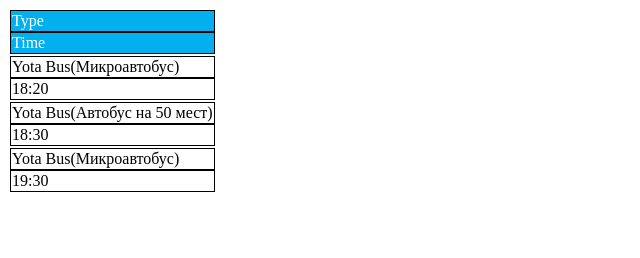
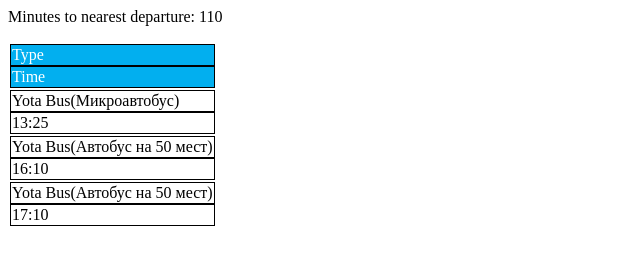
Before and after one commit to WonderBeat/atlantic-city-bus-schedule, a plain HTML site: page index.html in a window 1280 px wide. Shown: the whole page, without its empty margins (0-640 px from the left). Drawn offline with Linux system fonts and the light colour scheme.

Commit message:
Functions for sort departures and  for count minutes to nearest departure were added

```diff
--- a/index.html
+++ b/index.html
@@ -8,6 +8,7 @@
 	</head>
 	<body ng-app="busScheduleApp">
 		<div class="content" ng-controller="ScheduleCtrl">
+            <p>Minutes to nearest departure: {{minutesToNearestDeparture}}</p>
 			<table>
                 <tr>
                     <td>Type</td>
--- a/scripts/main.js
+++ b/scripts/main.js
@@ -10,8 +10,8 @@ busScheduleApp.factory("Schedule", function() {
             },
             "type": "Yota Bus(Микроавтобус)",
             "time": {
-                "hours": 18,
-                "minutes": 20
+                "hours": 13,
+                "minutes": 25
             }
         },
         {
@@ -21,7 +21,7 @@ busScheduleApp.factory("Schedule", function() {
             },
             "type": "Yota Bus(Автобус на 50 мест)",
             "time": {
-                "hours": 18,
+                "hours": 9,
                 "minutes": 30
             }
         },
@@ -32,7 +32,7 @@ busScheduleApp.factory("Schedule", function() {
             },
             "type": "Yota Bus(Микроавтобус)",
             "time": {
-                "hours": 19,
+                "hours": 20,
                 "minutes": 30
             }
         },
@@ -54,7 +54,7 @@ busScheduleApp.factory("Schedule", function() {
             },
             "type": "Yota Bus(Микроавтобус)",
             "time": {
-                "hours": 20,
+                "hours": 17,
                 "minutes": 40
             }
         },
@@ -65,7 +65,7 @@ busScheduleApp.factory("Schedule", function() {
             },
             "type": "Yota Bus(Автобус на 50 мест)",
             "time": {
-                "hours": 21,
+                "hours": 17,
                 "minutes": 10
             }
         },
@@ -76,7 +76,7 @@ busScheduleApp.factory("Schedule", function() {
             },
             "type": "Yota Bus(Автобус на 50 мест)",
             "time": {
-                "hours": 22,
+                "hours": 16,
                 "minutes": 10
             }
         }
@@ -86,7 +86,42 @@ busScheduleApp.factory("Schedule", function() {
 
 busScheduleApp.controller('ScheduleCtrl', function($scope, $timeout, Schedule) {
 
-    var departures = Schedule.departures;
+    var MINUTES_IN_HOUR = 60;
+
+    var compareDeparture = function(departureA, departureB) {
+        if(departureA.time.hours > departureB.time.hours){
+            return 1;
+        }
+        if(departureA.time.hours == departureB.time.hours) {
+            if(departureA.time.minutes > departureB.time.minutes) {
+                return 1;
+            }
+            if(departureA.time.minutes == departureB.time.minutes) {
+                return 0;
+            }
+            return -1;
+        }
+        return -1;
+    };
+
+    var getMinutesToNearestDeparture = function(currentHours, currentMinutes, nearestDepartureHours, nearestDepartureMinutes) {
+        var minutesToNearestDeparture;
+        if((currentHours > nearestDepartureHours)) {
+            minutesToNearestDeparture = 0;
+        }
+        if((currentHours == nearestDepartureHours) && (currentMinutes >= nearestDepartureMinutes)) {
+            minutesToNearestDeparture = nearestDepartureMinutes - currentMinutes;
+        }
+        if((currentHours == nearestDepartureHours) && (currentMinutes < nearestDepartureMinutes)) {
+            minutesToNearestDeparture = 0;
+        }
+        if((currentHours < nearestDepartureHours)) {
+            minutesToNearestDeparture = ((nearestDepartureHours - currentHours) - 1)*MINUTES_IN_HOUR + (MINUTES_IN_HOUR - currentMinutes) + nearestDepartureMinutes
+        }
+        return minutesToNearestDeparture;
+    };
+
+    var departures = Schedule.departures.sort(compareDeparture);
 
     $scope.$watch('departures', function() {
         $timeout(function() {
@@ -111,6 +146,15 @@ busScheduleApp.controller('ScheduleCtrl', function($scope, $timeout, Schedule) {
 
             $scope.departures = departuresFromNow;
 
-        }, 1000);
+            var nearestDeparture = $scope.departures[0].time;
+            var minutesToNearestDeparture = getMinutesToNearestDeparture(currentHours, currentMinutes, nearestDeparture.hours, nearestDeparture.minutes);
+
+            $scope.minutesToNearestDeparture = minutesToNearestDeparture;
+
+            console.log('Schedule was updated');
+            console.log('Nearest departure is ' + nearestDeparture.hours + ':' + nearestDeparture.minutes);
+            console.log('Minutes to nearest departure: ' + minutesToNearestDeparture);
+
+        }, 5000);
     });
 });
```
